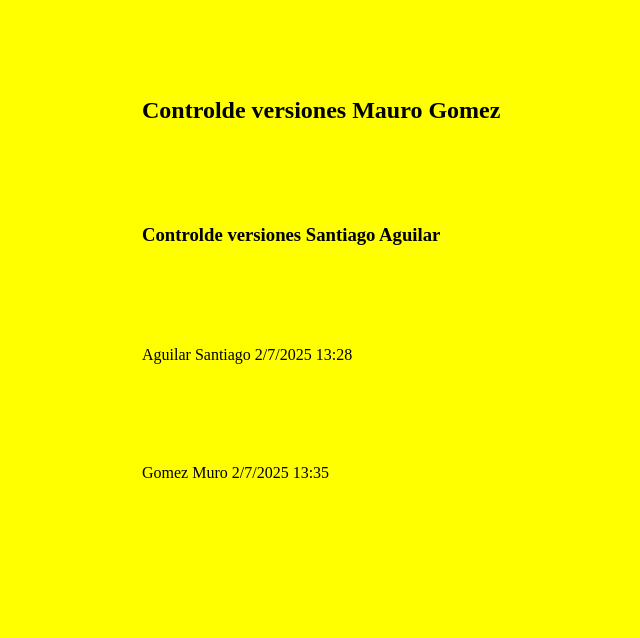
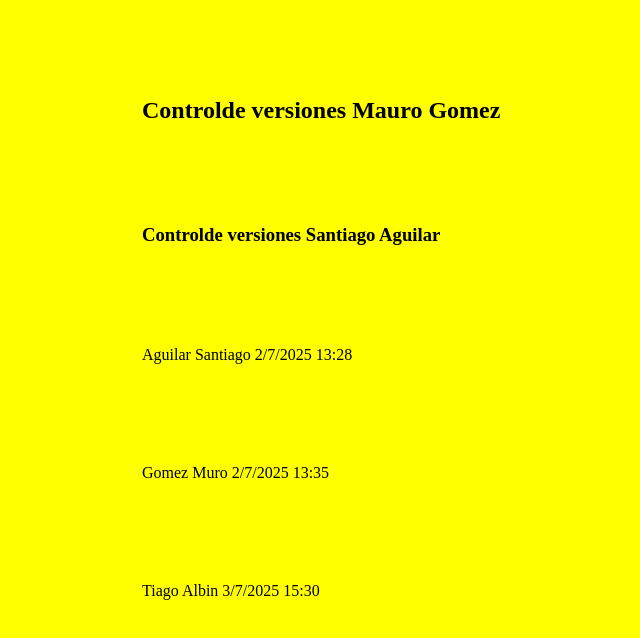
Before and after one commit to Ast-A/TP_SO_I4_Equipo_104, a plain HTML site: page index.html in a window 1280 px wide. Shown: the part 240-878 px from the top of the page, without its empty margins (158-798 px from the left). Drawn offline with Linux system fonts and the light colour scheme.

Commit message:
Agrego mis datos con fecha y hora (punto 18)

```diff
--- a/index.html
+++ b/index.html
@@ -14,5 +14,6 @@
   <h3>Controlde versiones Santiago Aguilar</h3>
   <p>Aguilar Santiago 2/7/2025 13:28 </p>
   <p>Gomez Muro 2/7/2025 13:35 </p>
+  <p>Tiago Albin 3/7/2025 15:30 </p>
 </body>
 </html>
```
